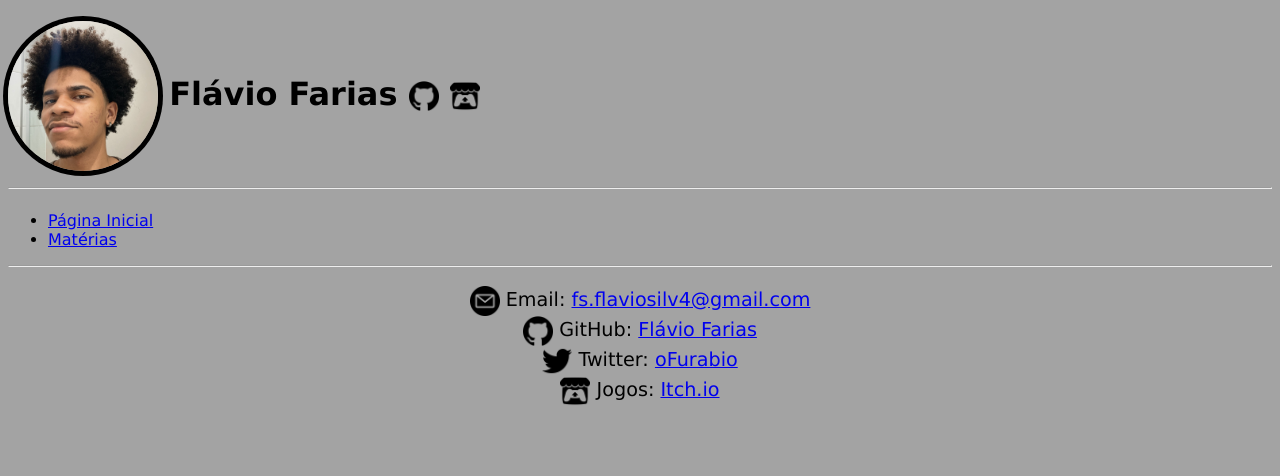
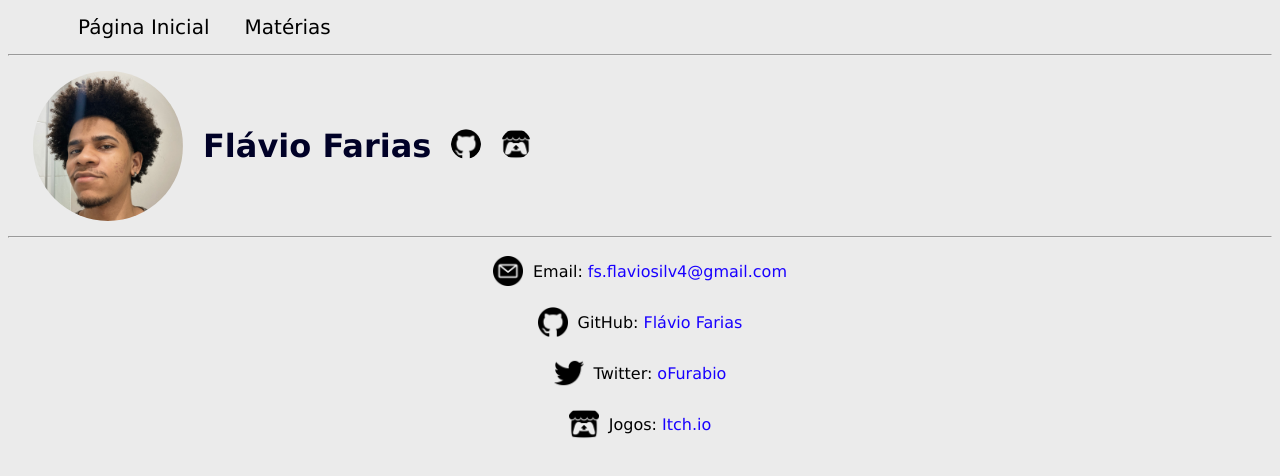
Before and after one commit to oFurabio/Portfolio, a plain HTML site: page contato.html in a window 1280 px wide. Drawn offline with Linux system fonts and the light colour scheme.

Commit message:
CSS feito

```diff
--- /dev/null
+++ b/assets/css/style.css
@@ -0,0 +1,99 @@
+:root {
+    --margem: 15px;
+}
+
+body {
+    background-color: #ebebeb;
+    color: #000000;
+    font-family: Verdana, Geneva, Tahoma, sans-serif;
+}
+
+h1 {
+    color: #000127;
+}
+
+h3 {
+    color: #0b1838;
+}
+
+#apresentacao {
+    margin: var(--margem);
+    display: flex;
+    align-items: center;
+}
+
+#materia {
+    text-align: justify;
+}
+
+#apresentacao h1 {
+    padding-inline: 10px;
+}
+
+#apresentacao img {
+    border-radius: 50%;
+    max-width: 150px;
+    max-height: 150px;
+    padding-inline: 10px;
+}
+
+#sobre {
+    margin: var(--margem);
+    text-align: justify;
+}
+
+#jogo {
+    margin: var(--margem);
+}
+
+#icones {
+    border-radius: 50%;
+    width: 30px;
+    height: 30px;
+}
+
+.contato {
+    align-items: center;
+    justify-content: center;
+    display: flex;
+    flex-direction: column;
+}
+
+.contato img {
+    max-height: 30px;
+    padding-right: 10px;
+}
+
+.contato_filho{
+    display: flex;
+    align-items: center;
+}
+
+.contato_filho a {
+    padding-left: 5px;
+    text-decoration: none;
+    color: #1900ff;
+}
+
+.contato_filho a:hover{
+    color: #180a9b;
+}
+
+#menu {
+    margin: var(--margem);
+}
+
+#menu li {
+    display: inline;
+    padding-inline: 15px;
+    font-size: 20px;
+}
+
+#menu li a {
+    text-decoration: none;
+    color: #000000;
+}
+
+#menu li a:hover {
+    color: #838383;
+}
--- a/contato.html
+++ b/contato.html
@@ -6,30 +6,67 @@
     <meta charset="UTF-8">
     <meta name="viewport" content="width=device-width, initial-scale=1.0">
     <title>Contato</title>
+    <link rel="stylesheet" href="assets/css/style.css">
     <link rel="shortcut icon" href="icons/Me.png" type="image/x-icon">
 
 </head>
 
-<body style="background-color: #a3a3a3; font-family: Verdana, Geneva, Tahoma, sans-serif;">
-    <h1>
-        <img src="images/IMG_7802.jpeg" alt="Foto de Flávio Farias" style="border-radius: 50%; width: 150px; height: 150px; vertical-align: middle; box-shadow: 0 0 0 5px rgb(0, 0, 0);">
-        Flávio Farias
-        <a href="https://github.com/oFurabio" target="_blank"><img src="icons/25231.png" alt="GitHub icon" style="width: 30px; height: 30; vertical-align: middle;"></a>
-        <a href="https://ofurabio.itch.io/" target="_blank"><img src="icons/684318.png" alt="Itch.io icon" style="width: 30px; height: 30; vertical-align: middle;"></a>
-        <hr>
-    </h1>
-
-    <ul>
+<body>
+    <ul id="menu">
         <li><a href="index.html">Página Inicial</a></li>
         <li><a href="materias.html">Matérias</a></li>
-    </ul><hr>
+    </ul>
+    <hr>
 
-    <p style="font-size: larger; text-align: center;">
-        <img src="icons/3178158.png" alt="Mail icon" style="width: 30px; height: 30; vertical-align: middle;"> Email: <a href="mailto:fs.flaviosilv4@gmail.com" target="_blank">fs.flaviosilv4@gmail.com</a><br>
-        <img src="icons/25231.png" alt="GitHub icon" style="width: 30px; height: 30; vertical-align: middle;"> GitHub: <a href="https://github.com/oFurabio" target="_blank">Flávio Farias</a><br>
-        <img src="icons/733635.png" alt="Twitter icon" style="width: 30px; height: 30; vertical-align: middle;"> Twitter: <a href="https://twitter.com/oFurabio"  target="_blank">oFurabio</a><br>
-        <img src="icons/684318.png" alt="Itch.io icon" style="width: 30px; height: 30; vertical-align: middle;"> Jogos: <a href="https://ofurabio.itch.io/" target="_blank">Itch.io</a><br>
-    </p>
+    <div id="apresentacao">
+        <img src="assets/images/IMG_7802.jpeg" alt="Foto de Flávio Farias">
+
+        <h1>Flávio Farias</h1>
+
+        <a href="https://github.com/oFurabio" target="_blank"><img id="icones" src="assets/icons/25231.png"
+                alt="GitHub icon"></a>
+
+        <a href="https://ofurabio.itch.io/" target="_blank"><img id="icones" src="assets/icons/684318.png"
+                alt="Itch.io icon"></a>
+    </div>
+
+    <hr>
+
+    <footer>
+        <div class="contato">
+            <div class="contato_filho">
+                <img src="assets/icons/3178158.png" alt="Mail icon">
+                <p>Email: </p>
+                <a href="mailto:fs.flaviosilv4@gmail.com" target="_blank">
+                    fs.flaviosilv4@gmail.com
+                </a>
+            </div>
+
+            <div class="contato_filho">
+                <img src="assets/icons/25231.png" alt="GitHub icon">
+                <P>GitHub: </P>
+                <a href="https://github.com/oFurabio" target="_blank">
+                    Flávio Farias
+                </a>
+            </div>
+
+            <div class="contato_filho">
+                <img src="assets/icons/733635.png" alt="Twitter icon">
+                <p>Twitter:</p>
+                <a href="https://twitter.com/oFurabio" target="_blank">
+                    oFurabio
+                </a>
+            </div>
+
+            <div class="contato_filho">
+                <img src="assets/icons/684318.png" alt="Itch.io icon">
+                <p>Jogos: </p>
+                <a href="https://ofurabio.itch.io/" target="_blank">
+                    Itch.io
+                </a>
+            </div>
+        </div>
+    </footer>
 
 </body>
 
```
Also changed, not shown: index.html (+33 -16 lines), materias.html (+26 -15 lines), assets/icons/25231.png (renamed from icons/25231.png), assets/icons/3178158.png (renamed from icons/3178158.png), assets/icons/684318.png (renamed from icons/684318.png), assets/icons/733635.png (renamed from icons/733635.png), assets/images/IMG_7802.jpeg (renamed from images/IMG_7802.jpeg), assets/images/Ploct.png (renamed from images/Ploct.png), 2 other files.
